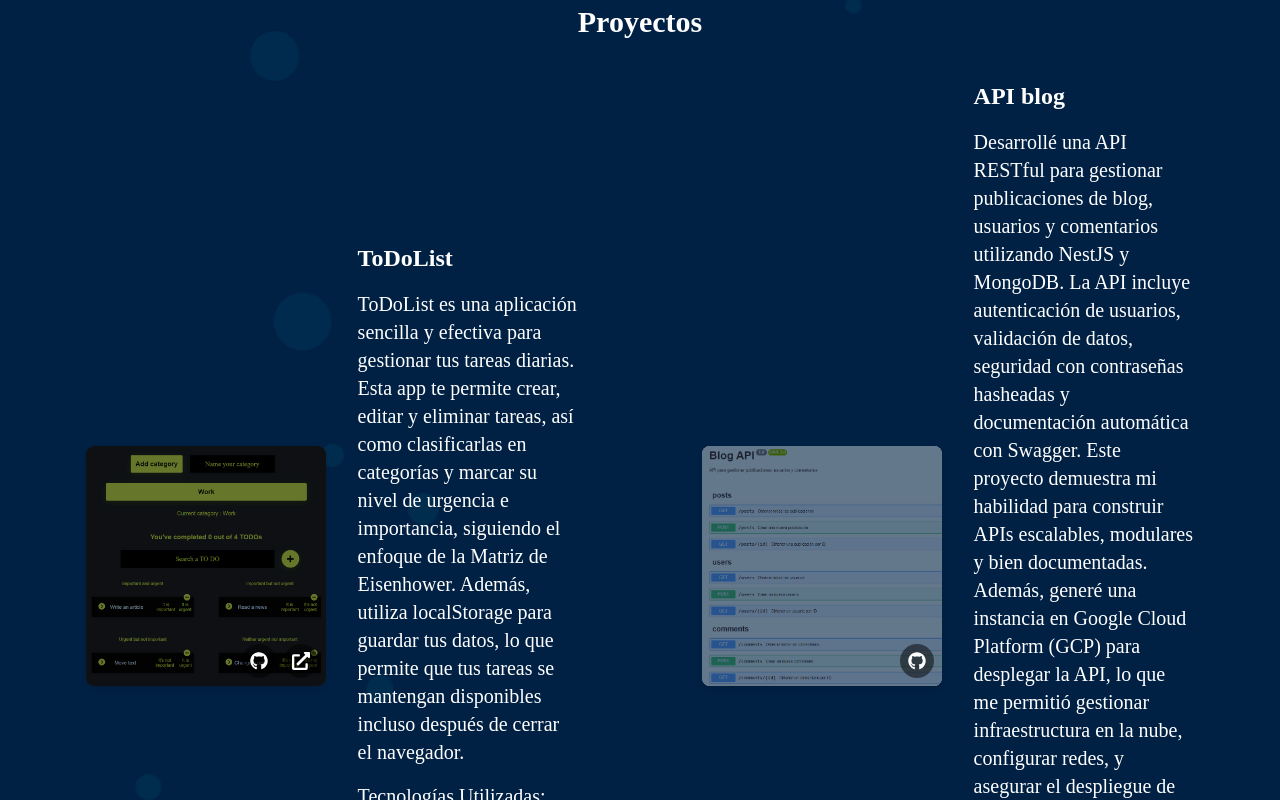
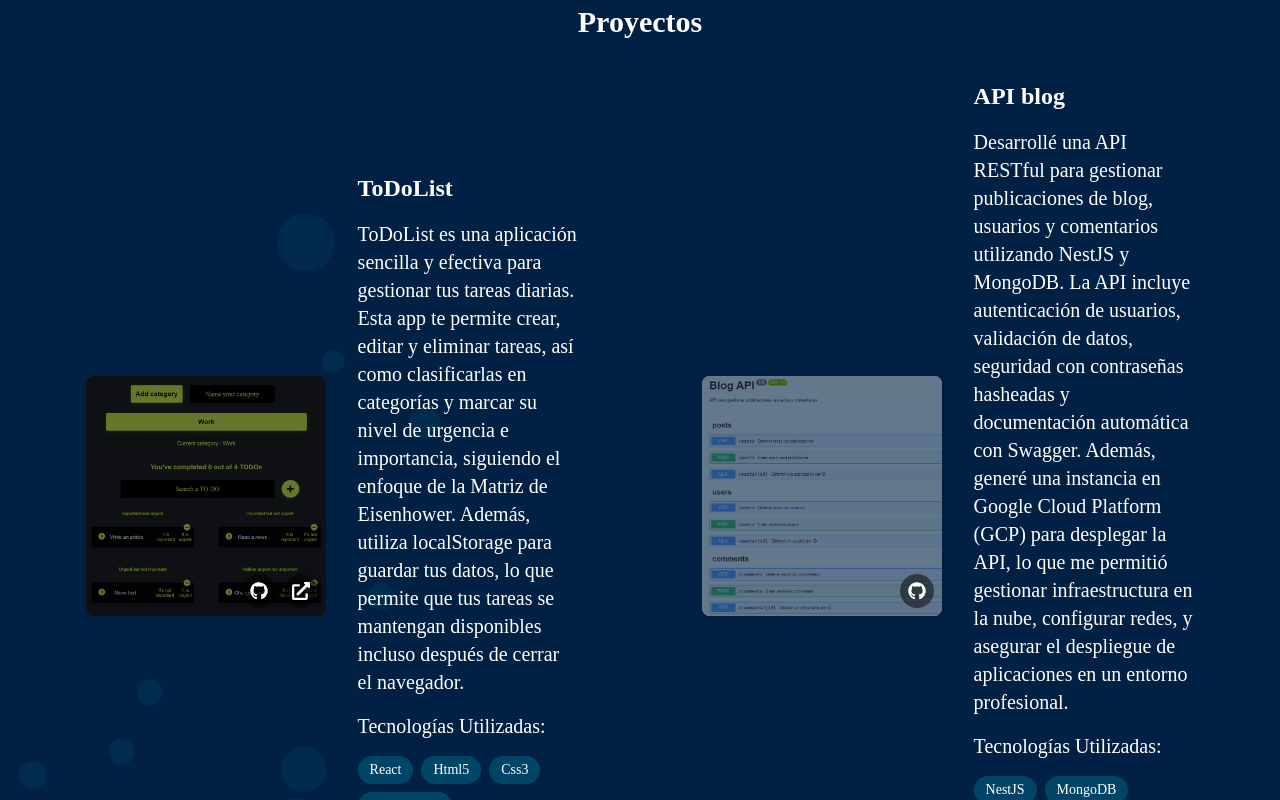
Before and after one commit to 7Steng7/Steng-s-portfolio, a Next.js app: page /projects in a window 1280 px wide. Shown: the part 880-1680 px from the top of the page. Built offline with nearby package versions, Linux system fonts and the light colour scheme; a web font is replaced by a local one.

Commit message:
sismple description API blog

```diff
--- a/src/app/projects/page.tsx
+++ b/src/app/projects/page.tsx
@@ -16,7 +16,7 @@ export default function Aboutme() {
       },
       {
         "title": "API blog",
-        "description": "Desarrollé una API RESTful para gestionar publicaciones de blog, usuarios y comentarios utilizando NestJS y MongoDB. La API incluye autenticación de usuarios, validación de datos, seguridad con contraseñas hasheadas y documentación automática con Swagger. Este proyecto demuestra mi habilidad para construir APIs escalables, modulares y bien documentadas. Además, generé una instancia en Google Cloud Platform (GCP) para desplegar la API, lo que me permitió gestionar infraestructura en la nube, configurar redes, y asegurar el despliegue de aplicaciones en un entorno profesional.",
+        "description": "Desarrollé una API RESTful para gestionar publicaciones de blog, usuarios y comentarios utilizando NestJS y MongoDB. La API incluye autenticación de usuarios, validación de datos, seguridad con contraseñas hasheadas y documentación automática con Swagger. Además, generé una instancia en Google Cloud Platform (GCP) para desplegar la API, lo que me permitió gestionar infraestructura en la nube, configurar redes, y asegurar el despliegue de aplicaciones en un entorno profesional.",
         "technologies": ["NestJS", "MongoDB", "Mongoose", "API Integration", "Swagger", 'Bcrypt', "Jest", "GCP"],
         "image": "/assets/blogApi.png",
         "github": "https://github.com/7Steng7/stengsBlogAPI"
```
